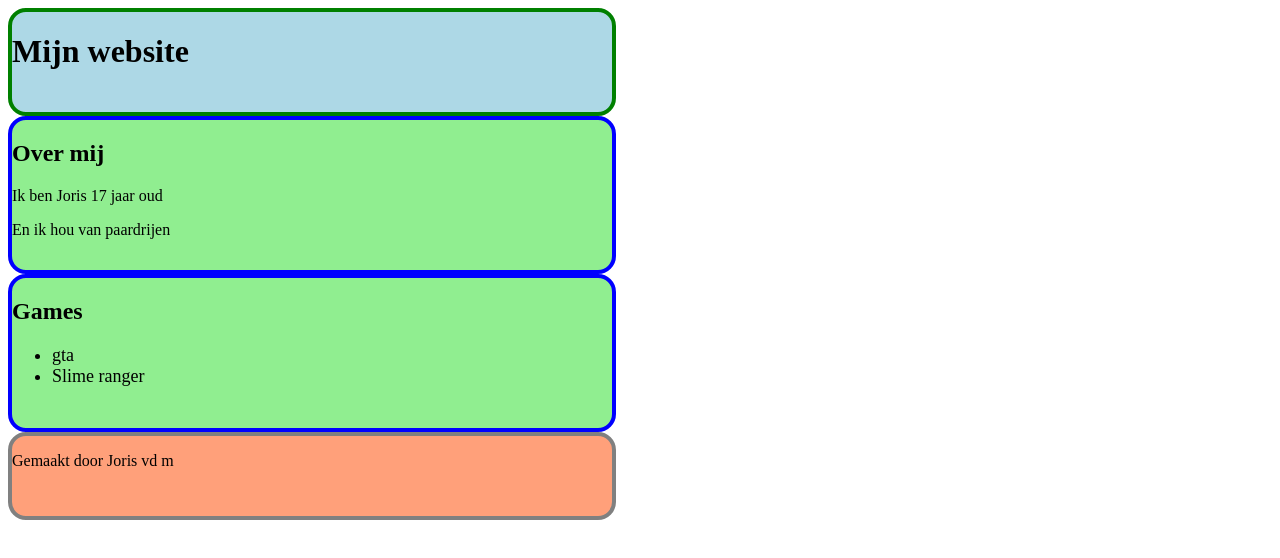
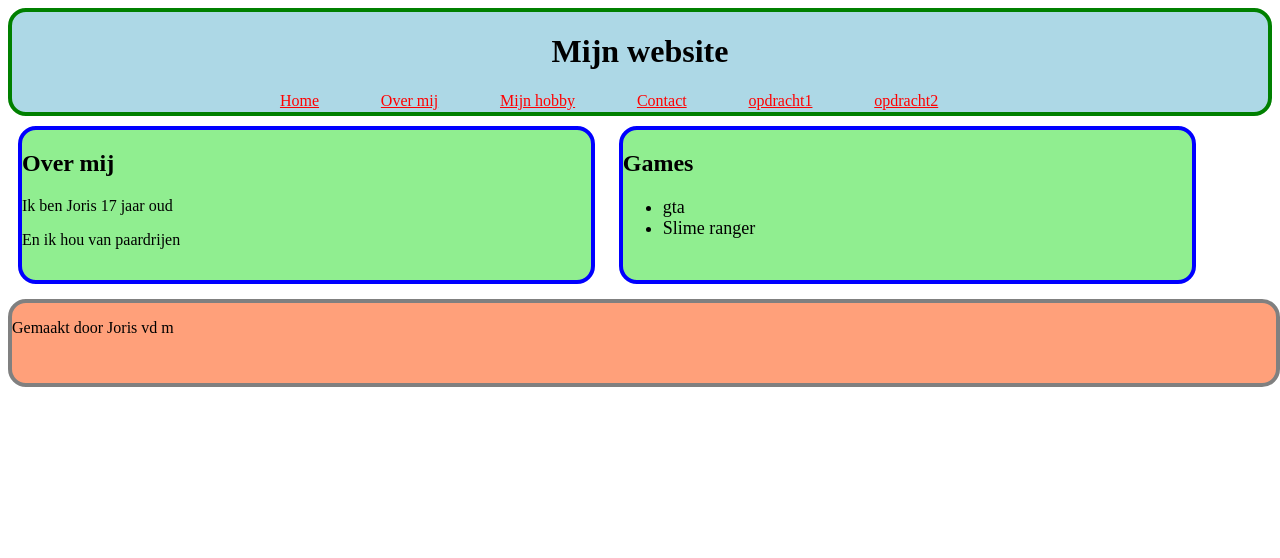
Before and after one commit to jorisMboutrecht/frontend, a plain HTML site: page opdracht3/index.html in a window 1280 px wide. Drawn offline with Linux system fonts and the light colour scheme.

Commit message:
opdracht3 af

```diff
--- a/opdracht3/index.html
+++ b/opdracht3/index.html
@@ -10,6 +10,14 @@
 
     <div class="nav">
         <h1>Mijn website</h1>
+        <ul>
+            <li><a href="#">Home</a></li>
+            <li><a href="#">Over mij</a></li>
+            <li><a href="#">Mijn hobby</a></li>
+            <li><a href="#">Contact</a></li>
+            <li><a href="../opdracht1/index.html">opdracht1</a></li>
+            <li><a href="../opdracht2/index.html">opdracht2</a></li>
+        </ul>
     </div>
 
     <div class="content">
--- a/opdracht3/style/style.css
+++ b/opdracht3/style/style.css
@@ -1,27 +1,65 @@
 .nav {
     height: 100px;
-    width: 600px;
     background-color: lightblue;
     border: 4px solid green;
     border-radius: 18px;
+
+
 }
+
+.nav h1 {
+    display: flex;
+    align-items: center;
+    justify-content: center;
+}
+
+.nav ul{
+    list-style: none;
+    margin: 10px;
+    padding: 0;
+    display: flex;
+    align-items: center;
+    justify-content: center;
+}
+
+.nav li{
+    display: inline-block;
+    margin-right: 5%;
+
+}
+
+.nav a {
+    color: red;
+}
+
+.nav a:hover{
+    color: brown;
+}
+
+
 
 .content {
     height: 150px;
-    width: 600px;
     background-color: lightgreen;
     border: 4px solid blue;
     border-radius: 18px;
+    display: inline-block;
+    width: 45%;
+    vertical-align: middle;
+    margin: 10px;
 }
+
 
 .footer {
     height: 80px;
-    width: 600px;
+    width: 100%;
     background-color: lightsalmon;
     border: 4px solid grey;
     border-radius: 18px;
+    margin-top: 5px
 }
 
 #games {
     font-size: 18px;
+
 }
```
